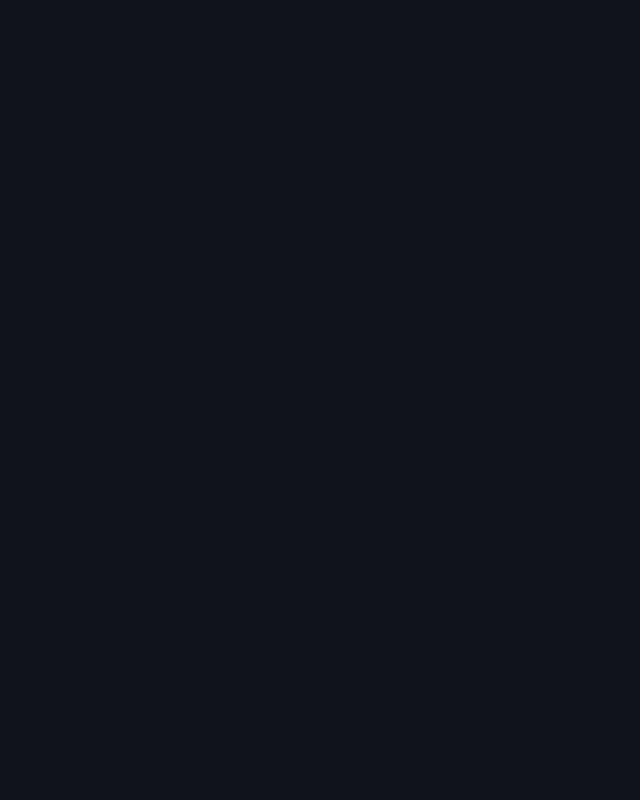
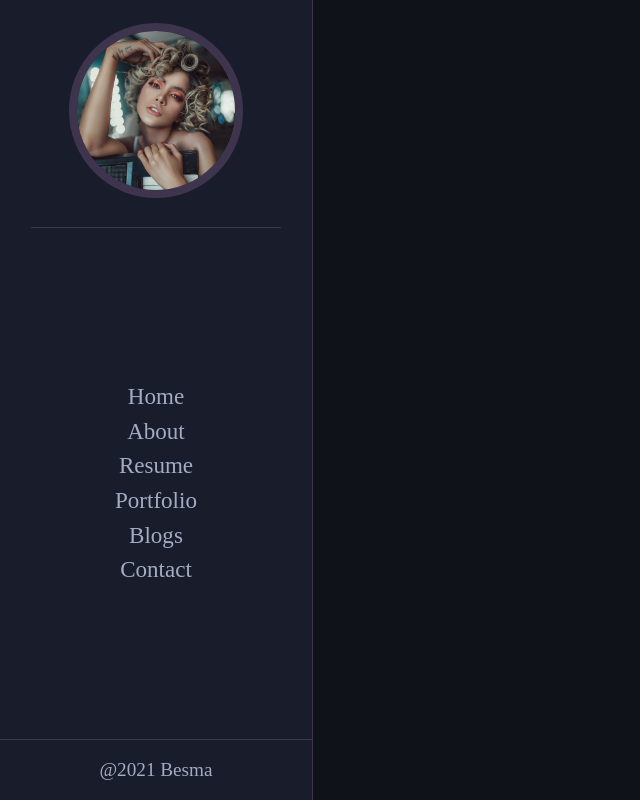
Before and after one commit to IRezig/Portfolio, a React (Create React App) app: page / in a window 1280 px wide. Shown: the whole page, without its empty margins (0-640 px from the left). Built offline with nearby package versions, Linux system fonts and the light colour scheme.

Commit message:
add a side bar

```diff
--- a/public/index.html
+++ b/public/index.html
@@ -15,6 +15,8 @@
       user's mobile device or desktop. See https://developers.google.com/web/fundamentals/web-app-manifest/
     -->
     <link rel="manifest" href="%PUBLIC_URL%/manifest.json" />
+    <link rel="preconnect" href="https://fonts.gstatic.com">
+    <link href="https://fonts.googleapis.com/css2?family=Nunito:wght@200;300;400;600&display=swap" rel="stylesheet">
     <!--
       Notice the use of %PUBLIC_URL% in the tags above.
       It will be replaced with the URL of the `public` folder during the build.
@@ -24,7 +26,7 @@
       work correctly both with client-side routing and a non-root public URL.
       Learn how to configure a non-root public URL by running `npm run build`.
     -->
-    <title>React App</title>
+    <title>Ibtissem rezig</title>
   </head>
   <body>
     <noscript>You need to enable JavaScript to run this app.</noscript>
--- a/src/App.js
+++ b/src/App.js
@@ -1,15 +1,24 @@
+import Sidebar from './Components/Sidebar';
 import styled from 'styled-components'
-import Sidebar from './Components/Sidebar';
 
 function App() {
   return (
     <AppStyled>
-      <Sidebar ></Sidebar>
+      <Sidebar />
+      <MainContentStyle>
+
+
+      </MainContentStyle>
     </AppStyled>
   );
 }
+const MainContentStyle = styled.main `
+  position: relative;
+  margin-left: 16px;
+  min-height: 100vh;
+`;
 
 const AppStyled = styled.div`
-  background-color: var(--background-color);
+  /* background-color: var(--background-color); */
 `;
 export default App;
--- /dev/null
+++ b/src/Components/Navigation.js
@@ -0,0 +1,111 @@
+import React from 'react'
+import styled from 'styled-components'
+import {NavLink} from 'react-router-dom'
+import avatar from '../img/avatar.jpeg'
+
+function Navigation() {
+  return (
+    <NavigationStyled>
+      <div className="avatar">
+        <img alt={avatar} src={avatar} />
+      </div>
+      <ul className="nav-items">
+        <li className="nav-item">
+          <NavLink to="/home" activeClassName="active-class"> Home </NavLink>
+        </li>
+        <li className="nav-item">
+          <NavLink to="/about" activeClassName="active-class"> About </NavLink>
+        </li>
+        <li className="nav-item">
+          <NavLink to="/resume" activeClassName="active-class"> Resume </NavLink>
+        </li>
+        <li className="nav-item">
+          <NavLink to="/portfolio" activeClassName="active-class"> Portfolio </NavLink>
+        </li>
+        <li className="nav-item">
+          <NavLink to="/blog" activeClassName="active-class"> Blogs </NavLink>
+        </li>
+        <li className="nav-item">
+          <NavLink to="/contact" activeClassName="active-class"> Contact </NavLink>
+        </li>
+      </ul>
+      <footer className='footer'>
+        <p>@2021 Besma</p>
+      </footer>
+    </NavigationStyled>
+  )
+}
+
+const NavigationStyled = styled.nav`
+  display: flex;
+  justify-content: space-between;
+  flex-direction: column;
+  align-items: center;
+  height: 100%;
+  width: 100%;
+  border-right: 1px solid var(--border-color);
+
+  .avatar {
+    width: 80%;
+    border-bottom: 1px solid var(--border-color);
+    text-align: center;
+    padding: 1em 0;
+    img {
+      width: 70%;
+      border-radius: 50%;
+      border: 8px solid var(--border-color);
+    }
+  }
+
+  .nav-items {
+    width: 100%;
+    text-align: center;
+
+    .active-class {
+      background-color: var(--primary-color);
+
+    }
+
+    li {
+      display: block;
+      a {
+        display: block;
+        padding: .2rem 0;
+        position: relative;
+        z-index: 4;
+        &:hover {
+          cursor: pointer;
+        }
+        &::before {
+          content: "";
+          position: absolute;
+          bottom: 0;
+          left: 0;
+          width: 0;
+          height: 50%;
+          background-color: var(--primary-color);
+          transition: All 0.4s cubic-bezier(1,-0.2,.25,.95);
+          z-index: 3;
+          opacity: 0.21;
+        }
+      }
+      a:hover::before {
+        width: 100%;
+        height: 100%;
+      }
+    }
+  }
+
+  footer {
+    border-top: 1px solid var(--border-color);
+    width: 100%;
+    p {
+      padding: 1rem 0;
+      font-size: 1rem;
+      display: block;
+      text-align: center;
+    }
+  }
+`;
+
+export default Navigation
--- a/src/Components/Sidebar.js
+++ b/src/Components/Sidebar.js
@@ -1,17 +1,18 @@
 import React from 'react'
 import styled from 'styled-components'
-
+import Navigation from './Navigation'
 
 const SidebarStyle = styled.div`
 width: 16.3rem;
 height: 100vh;
-background-color: var(--idebar-dark-color);
+background-color: var(--sidebar-dark-color);
 position: absolute;
 `
 
 function Sidebar() {
   return (
     <SidebarStyle>
+      <Navigation />
     </SidebarStyle>
   )
 }
--- a/src/index.js
+++ b/src/index.js
@@ -1,12 +1,15 @@
 import React from 'react';
 import ReactDOM from 'react-dom';
+import { BrowserRouter } from 'react-router-dom';
 import App from './App';
 import GlobalStyle from './styles/GlobalStyle'
 
 ReactDOM.render(
   <React.StrictMode>
     <GlobalStyle />
-    <App />
+    <BrowserRouter>
+      <App />
+    </BrowserRouter>
   </React.StrictMode>,
   document.getElementById('root')
 );
--- a/src/styles/GlobalStyle.js
+++ b/src/styles/GlobalStyle.js
@@ -2,6 +2,7 @@ import { createGlobalStyle } from "styled-components"
 
 const GlobalStyle = createGlobalStyle`
 :root{
+  --primary-color: #007bff;
   --background-color: #333;
   --secondary-color: #6c757d;
   --background-dark-color: #10121A;
@@ -14,16 +15,26 @@ const GlobalStyle = createGlobalStyle`
   --sidebar-dark-color: #191D2B;
 }
 
-* {
+*{
   padding: 0;
   margin: 0;
   box-sizing: border-box;
-  font-size: 1.2;
+  list-style: none;
+  font-size: 1.2rem;
   text-decoration: none;
+  font-family: 'Nunito' 'sans serif';
 }
 
 body {
   background-color: var(--background-dark-color);
+  color: var(--font-light-color);
+
+}
+
+a {
+  font-family: inherit;
+  color: inherit;
+  font-size: inherit;
 }
 `
 export default GlobalStyle;
```
Also changed, not shown: src/img/avatar.jpeg (added).
